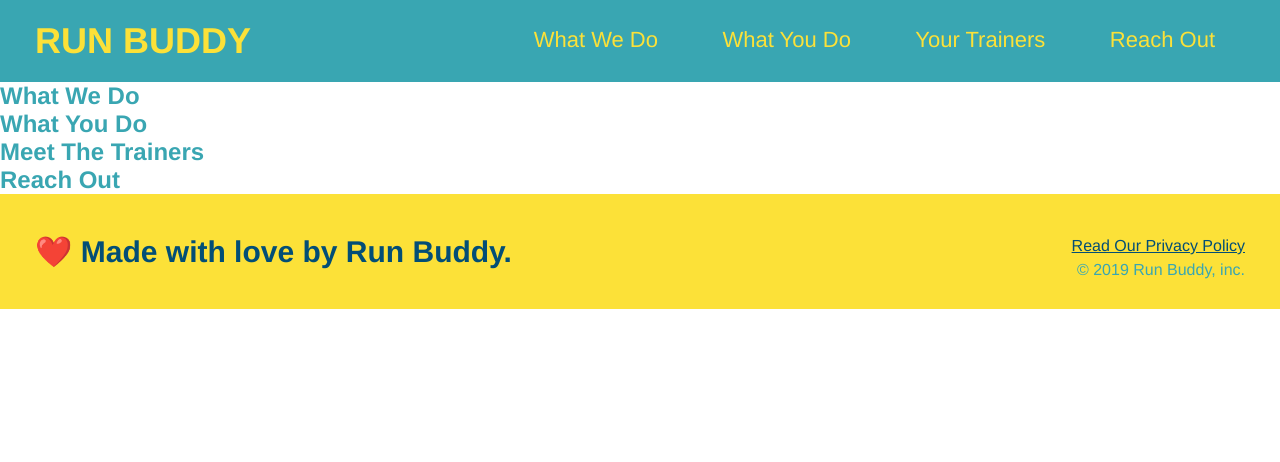
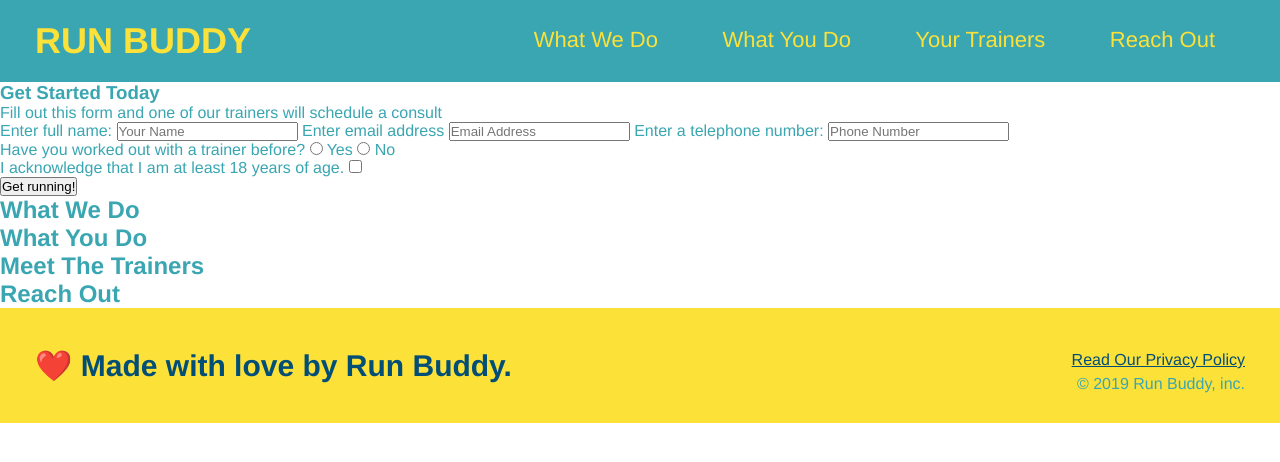
Before and after one commit to NICOLAELOW/run-buddy, a plain HTML site: page index.html in a window 1280 px wide. Drawn offline with Linux system fonts and the light colour scheme.

Commit message:
<added buttons>

```diff
--- a/index.html
+++ b/index.html
@@ -35,7 +35,43 @@
 
 <!--hero/jumbotron-->
 <section>
+    <div>
+        <h3>Get Started Today</h3>
+        <p>Fill out this form and one of our trainers will schedule a consult</p>
+    <!-- Add form element -->
+    <form>
+        <label for="name">Enter full name:</label>
+        <input type="text" placeholder="Your Name" name="name" id="name" />
+
+        <label for="email">Enter email address</label>
+        <input type="email" placeholder="Email Address" name="email" id="email" />
+
+        <label for="phone">Enter a telephone number:</label>
+        <input type="tel" placeholder="Phone Number" name="phone" id="phone" />
+
+        <p>
+            Have you worked out with a trainer before?
+            <input type="radio" name="trainer-confirm" id="trainer-yes" />
+            <label for="trainer-yes">Yes</label>
+            <input type="radio" name="trainer-confirm" id="trainer-no" />
+            <label for="trainer-no">No</label>
+
+        </p>
+        <p>
+            <label for="checkbox" >
+                I acknowledge that I am at least 18 years of age.
+            </label>
+            <input type="checkbox" name="age-confirm" id="checkbox" />
+        </p>
+        <button type="submit">
+            Get running!
+        </button>
+
+
+    </form>
+    </div>
 </section>
+<!-- end hero -->
 
 <!-- "what we do" section-->
 <section>
```
